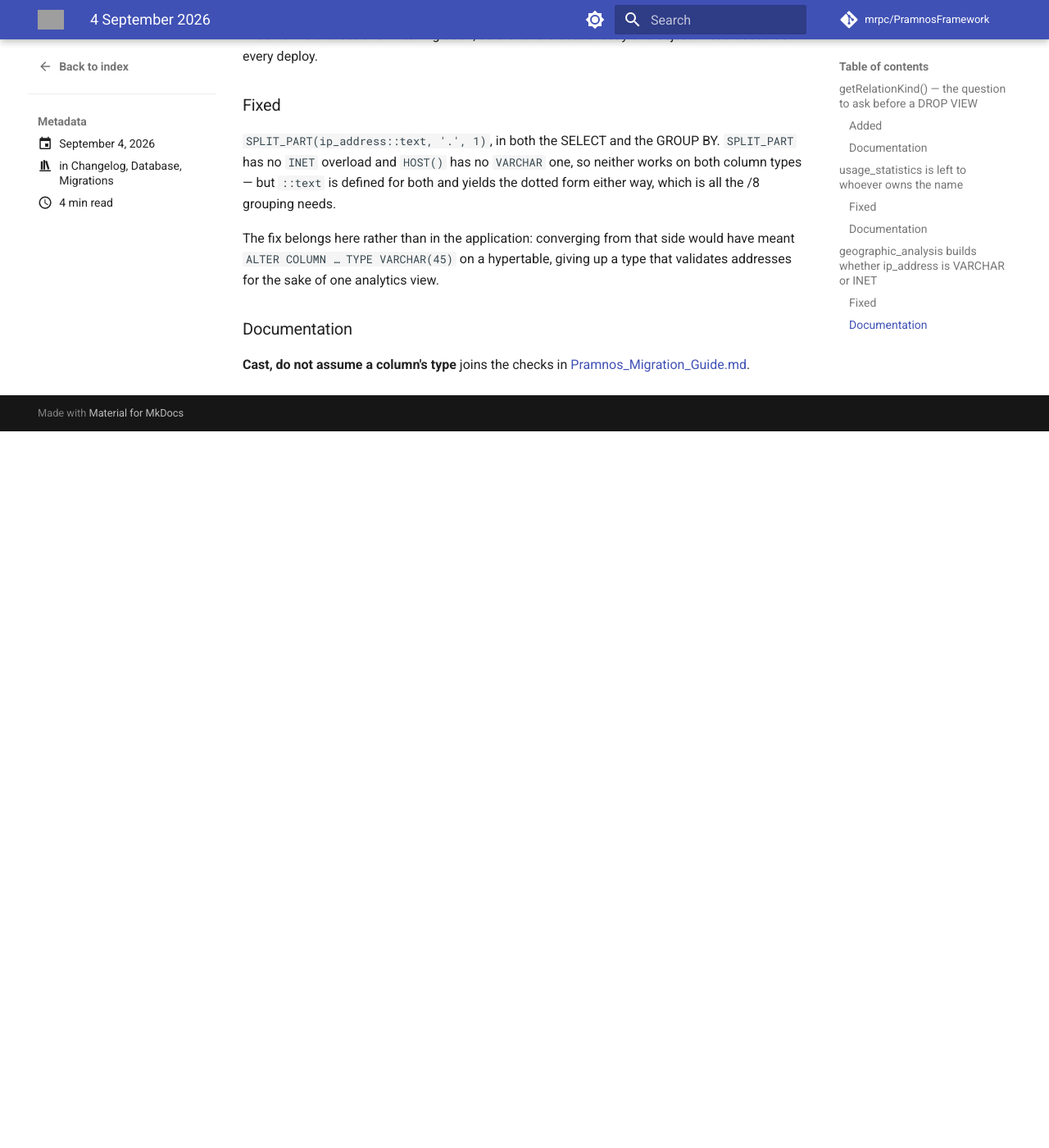
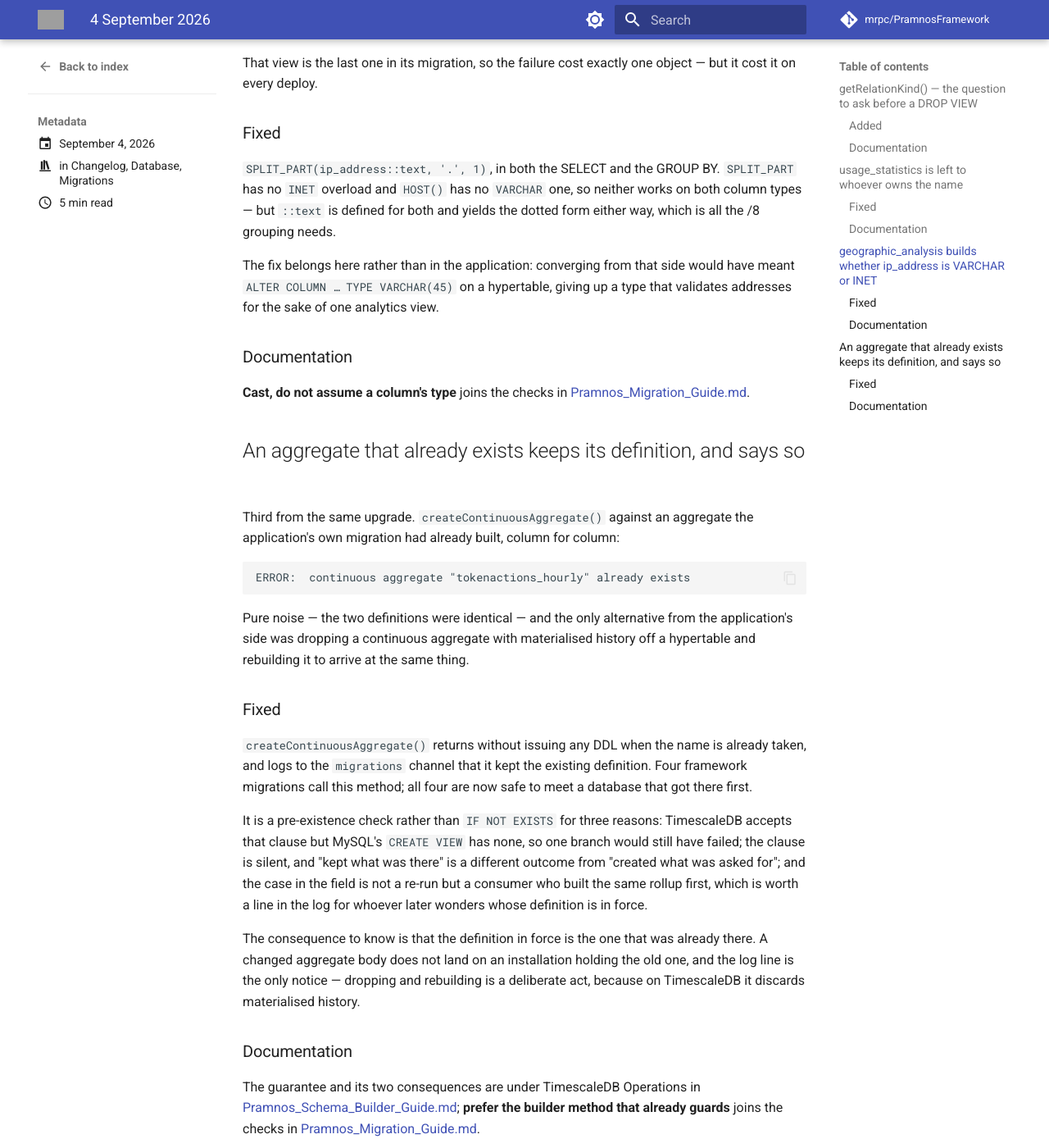
Before and after one commit to mrpc/PramnosFramework, an MkDocs documentation site: the page built from docs/version-history/posts/2026-09-04.md, in a window 1280 px wide and 1400 px high, scrolled down 2449 px. Shown: the whole window at 82% size. Built offline with MkDocs 1.6.1 and Material for MkDocs 9.7.7, drawn with Linux system fonts in a browser that asks for light colours; comment, search, counter and statistics services are not loaded; before the commit the page ends 2975 px from its top, so only the background shows below that; some of the changed text lies outside the part shown; grey boxes are pictures that could not be loaded.

Commit message:
fix(schema): createContinuousAggregate keeps an aggregate that already exists
CREATE MATERIALIZED VIEW is not idempotent, so a call against a name that is
already taken raised

    ERROR:  continuous aggregate "tokenactions_hourly" already exists

and took the surrounding migration with it — on an installation whose own
migration had built the same rollup, column for column. Pure noise, and the
only alternative from that side was dropping a continuous aggregate with
materialised history off a hypertable and rebuilding it to arrive at the same
definition.

The method now returns without issuing any DDL when hasView() says the name is
taken, and logs to the migrations channel that it kept the existing definition.
Four framework migrations call it; all four are now safe to meet a database
that got there first.

A pre-existence check rather than IF NOT EXISTS, for three reasons: TimescaleDB
accepts that clause but MySQL's CREATE VIEW has none, so one branch would still
have failed; the clause is silent, and "kept what was there" is a different
outcome from "created what was asked for"; and the case in the field is not a
re-run but a consumer who built the same rollup first, which is worth a line in
the log for whoever later wonders whose definition is in force.

The consequence, documented: the definition in force is the one that was
already there.

````diff
--- a/docs/version-history/posts/2026-09-04.md
+++ b/docs/version-history/posts/2026-09-04.md
@@ -8,11 +8,12 @@ categories:
 
 # 4 September 2026
 
-3 changes:
+4 changes:
 
 - `getRelationKind()` — the question to ask before a `DROP VIEW`
 - `usage_statistics` is left to whoever owns the name
 - `geographic_analysis` builds whether `ip_address` is VARCHAR or INET
+- An aggregate that already exists keeps its definition, and says so
 
 <!-- more -->
 
@@ -119,3 +120,40 @@ the sake of one analytics view.
 
 **Cast, do not assume a column's type** joins the checks in
 [Pramnos_Migration_Guide.md](../../Pramnos_Migration_Guide.md).
+
+## An aggregate that already exists keeps its definition, and says so
+
+Third from the same upgrade. `createContinuousAggregate()` against an aggregate the application's
+own migration had already built, column for column:
+
+```
+ERROR:  continuous aggregate "tokenactions_hourly" already exists
+```
+
+Pure noise — the two definitions were identical — and the only alternative from the application's
+side was dropping a continuous aggregate with materialised history off a hypertable and rebuilding
+it to arrive at the same thing.
+
+### Fixed
+
+`createContinuousAggregate()` returns without issuing any DDL when the name is already taken, and
+logs to the `migrations` channel that it kept the existing definition. Four framework migrations
+call this method; all four are now safe to meet a database that got there first.
+
+It is a pre-existence check rather than `IF NOT EXISTS` for three reasons: TimescaleDB accepts that
+clause but MySQL's `CREATE VIEW` has none, so one branch would still have failed; the clause is
+silent, and "kept what was there" is a different outcome from "created what was asked for"; and the
+case in the field is not a re-run but a consumer who built the same rollup first, which is worth a
+line in the log for whoever later wonders whose definition is in force.
+
+The consequence to know is that the definition in force is the one that was already there. A changed
+aggregate body does not land on an installation holding the old one, and the log line is the only
+notice — dropping and rebuilding is a deliberate act, because on TimescaleDB it discards
+materialised history.
+
+### Documentation
+
+The guarantee and its two consequences are under TimescaleDB Operations in
+[Pramnos_Schema_Builder_Guide.md](../../Pramnos_Schema_Builder_Guide.md); **prefer the builder
+method that already guards** joins the checks in
+[Pramnos_Migration_Guide.md](../../Pramnos_Migration_Guide.md).
````
Also changed, not shown: docs/Pramnos_Migration_Guide.md (+5 -0 lines), docs/Pramnos_Schema_Builder_Guide.md (+24 -0 lines), 3 other files.
